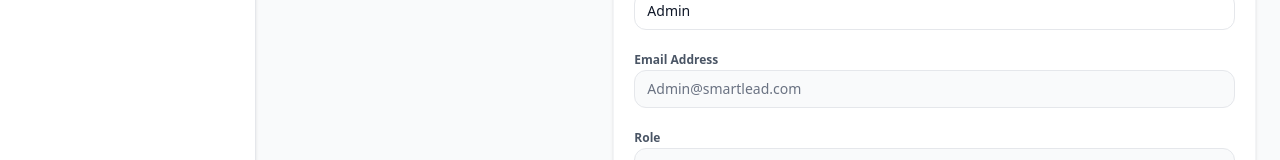
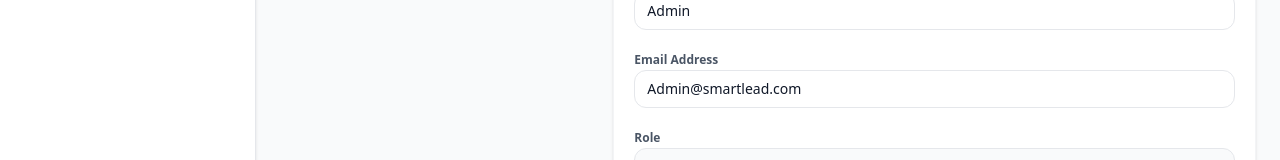
Before and after one commit to PatelPranay92/smartlead-dashboard, a Next.js app: page /settings in a window 1280 px wide. Shown: the part 347-507 px from the top of the page. Built offline with nearby package versions, Linux system fonts and the light colour scheme.

Commit message:
feat: add profile settings page with avatar upload and profile update functionality

```diff
--- a/app/settings/page.tsx
+++ b/app/settings/page.tsx
@@ -11,6 +11,7 @@ export default function ProfileSettingsPage() {
   const { toast } = useToast();
   const { userName, setUserName, userAvatar, setUserAvatar, isMounted } = useLayout();
   const [localName, setLocalName] = useState(userName);
+  const [localEmail, setLocalEmail] = useState("Admin@smartlead.com");
   const [localAvatar, setLocalAvatar] = useState<string | null>(userAvatar);
   const [loading, setLoading] = useState(false);
 
@@ -77,7 +78,7 @@ export default function ProfileSettingsPage() {
         </CardHeader>
         <CardContent className="space-y-4">
           <div className="flex items-center gap-4 mb-6">
-            <div className={`w-16 h-16 rounded-full bg-gradient-to-br from-indigo-500 to-violet-600 flex items-center justify-center text-white text-xl font-bold shadow-md overflow-hidden relative group transition-opacity duration-300 ${isMounted ? "opacity-100" : "opacity-0"}`}>
+            <div className={`w-16 h-16 rounded-full bg-linear-to-br from-indigo-500 to-violet-600 flex items-center justify-center text-white text-xl font-bold shadow-md overflow-hidden relative group transition-opacity duration-300 ${isMounted ? "opacity-100" : "opacity-0"}`}>
               {localAvatar ? (
                 <img src={localAvatar} alt="Avatar" className="w-full h-full object-cover" />
               ) : (
@@ -115,9 +116,9 @@ export default function ProfileSettingsPage() {
               <label className="text-xs font-semibold text-gray-600 dark:text-gray-400">Email Address</label>
               <input
                 type="email"
-                defaultValue="Admin@smartlead.com"
-                className="w-full px-3 py-2 text-sm rounded-xl border border-gray-200 dark:border-gray-700 bg-gray-50 dark:bg-gray-800/50 text-gray-500 dark:text-gray-400 cursor-not-allowed"
-                disabled
+                value={localEmail}
+                onChange={(e) => setLocalEmail(e.target.value)}
+                className="w-full px-3 py-2 text-sm rounded-xl border border-gray-200 dark:border-gray-700 bg-white dark:bg-gray-900 text-gray-900 dark:text-white focus:outline-none focus:ring-2 focus:ring-indigo-500/30"
               />
             </div>
             <div className="space-y-1.5 sm:col-span-2">
```
